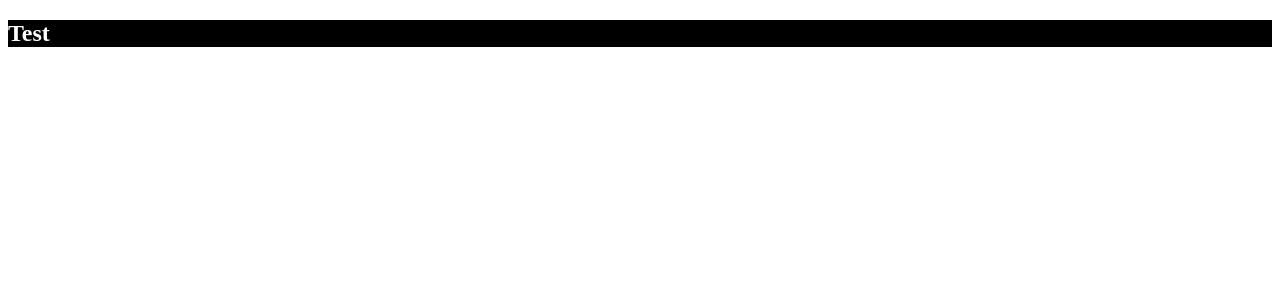
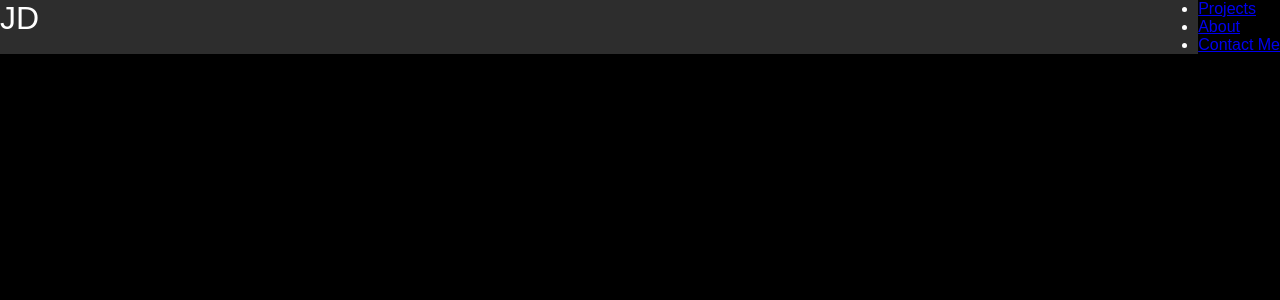
Before and after one commit to saduhub/Developer-Portfolio-React, a React (Vite) app: page / in a window 1280 px wide. Shown: the top 300 px of the page. Built offline with nearby package versions, Linux system fonts and the light colour scheme.

Commit message:
Added global styles and began styling Navbar

```diff
--- a/src/components/Navbar.jsx
+++ b/src/components/Navbar.jsx
@@ -1,17 +1,48 @@
 const styles = {
+  headerStyle: {
+    display: 'flex',
+    flexDirection: 'row',
+    justifyContent: 'space-between',
+    position: 'fixed',
+    width: '100vw',
+    top: '0',
+    zIndex: '2',
+    backgroundColor: 'rgba(50, 50, 50, 0.9)',
+    padding: '0 var(--standard-padding)',
+  },
   navbarStyle: {
     background: 'black',
   },
   navbarText: {
     color: 'white',
   },
+  icon: {
+    display: 'flex',
+    alignItems: 'center',
+    justifyContent: 'center',
+    marginLeft: 'var(--standard-margin)',
+    color: 'white',
+    fontSize: '2rem',
+    textShadow: '0px 0px 4px var(--purple-font-color)',
+    textDecoration: 'none',
+  },
 };
 
 function Navbar() {
   return (
-    <nav style={styles.navbarStyle} className="navbar">
-      <h1 style={styles.navbarText}>Test</h1>
-    </nav>
+    <header style={styles.headerStyle}>
+        <div>
+            <p><a href="#home" style={styles.icon}>JD</a></p>
+        </div>
+        <nav style={styles.navbarStyle}>
+            <ul>
+                <li><a href="#projects">Projects</a></li>
+                <li><a href="#about">About</a></li>
+                <li><a href="#contact">Contact Me</a></li>
+            </ul>
+        </nav>
+    </header>
+
   );
 }
 
--- /dev/null
+++ b/src/global-styles.css
@@ -0,0 +1,12 @@
+* {
+    margin: 0;
+    padding: 0;
+    box-sizing: border-box;
+}
+
+body {
+    margin: 0;
+    font-family: Arial, sans-serif;
+    background-color: black;
+    color: white;
+}
--- a/src/main.jsx
+++ b/src/main.jsx
@@ -1,7 +1,7 @@
 import React from 'react'
 import ReactDOM from 'react-dom/client'
 import App from './App.jsx'
-
+import './global-styles.css';
 
 ReactDOM.createRoot(document.getElementById('root')).render(
   <React.StrictMode>
```
